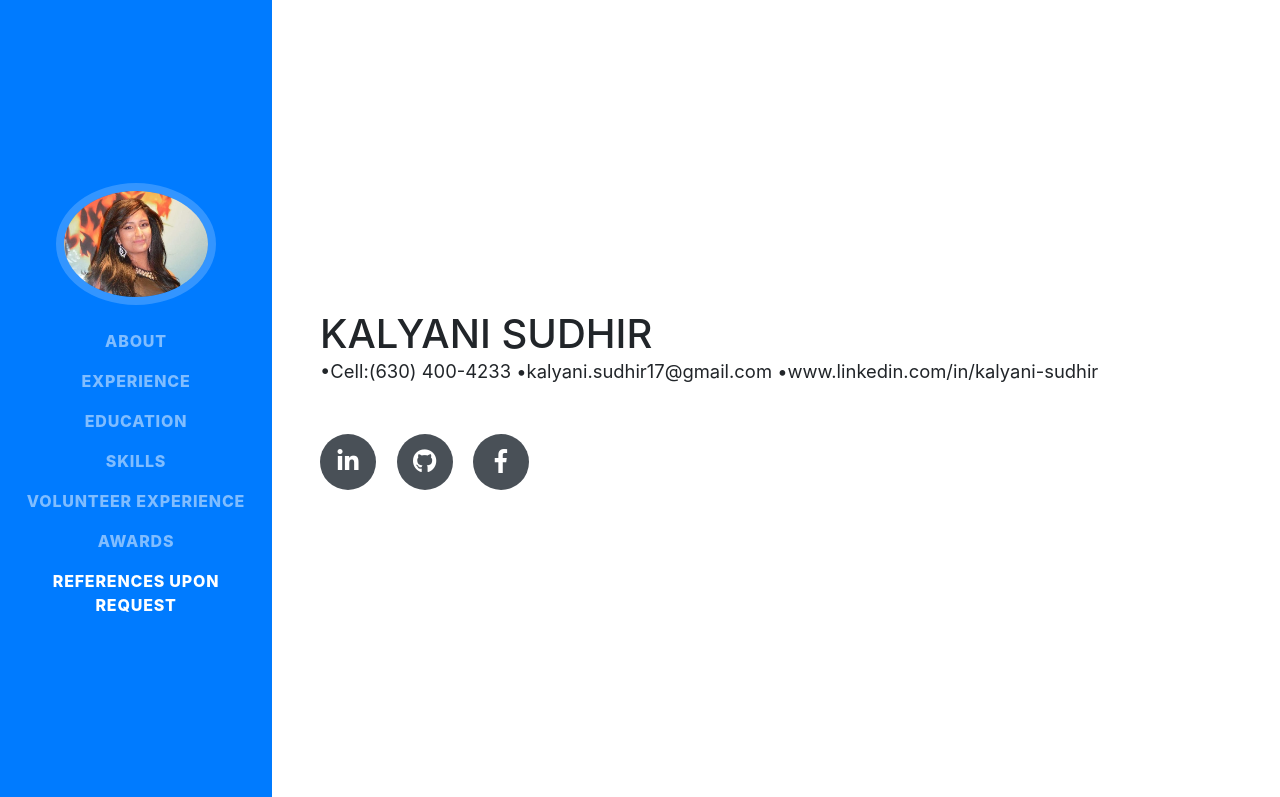
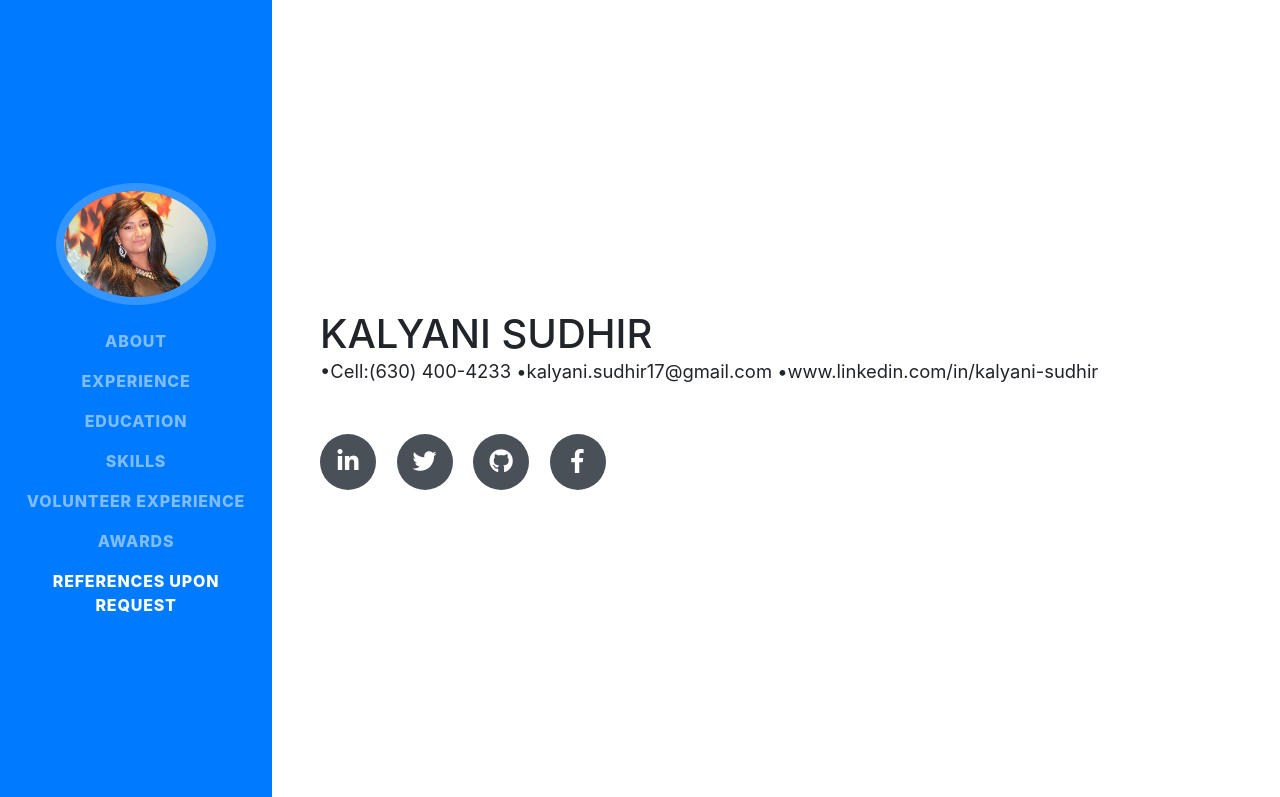
Before and after one commit to ksudhir17/Kalyani_Resume_Website, a website with bundled scripts: page index.html in a window 1280 px wide. Shown: the top 797 px of the page. Built offline with nearby package versions, Linux system fonts and the light colour scheme; a web font is replaced by a local one.

Commit message:
Update index.html

```diff
--- a/index.html
+++ b/index.html
@@ -73,6 +73,9 @@
         <div class="social-icons">
           <a href="http://www.linkedin.com/in/kalyani-sudhir">
             <i class="fab fa-linkedin-in"></i>
+          </a>
+          <a href="https://twitter.com/KalyaniSudhir1">
+            <i class="fab fa-twitter"></i>
           </a>
           <a href="https://github.com/ksudhir17">
             <i class="fab fa-github"></i>
```
